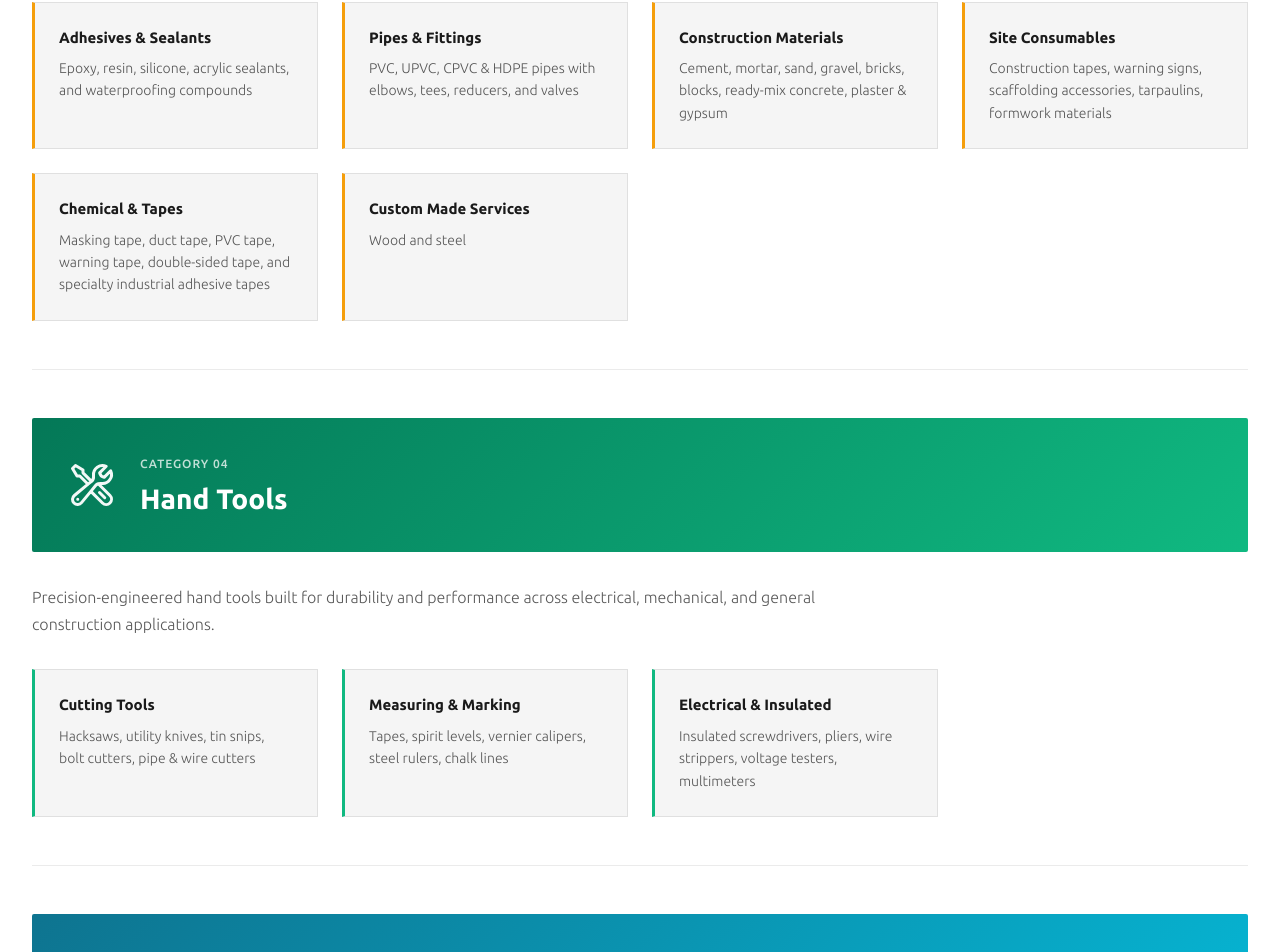
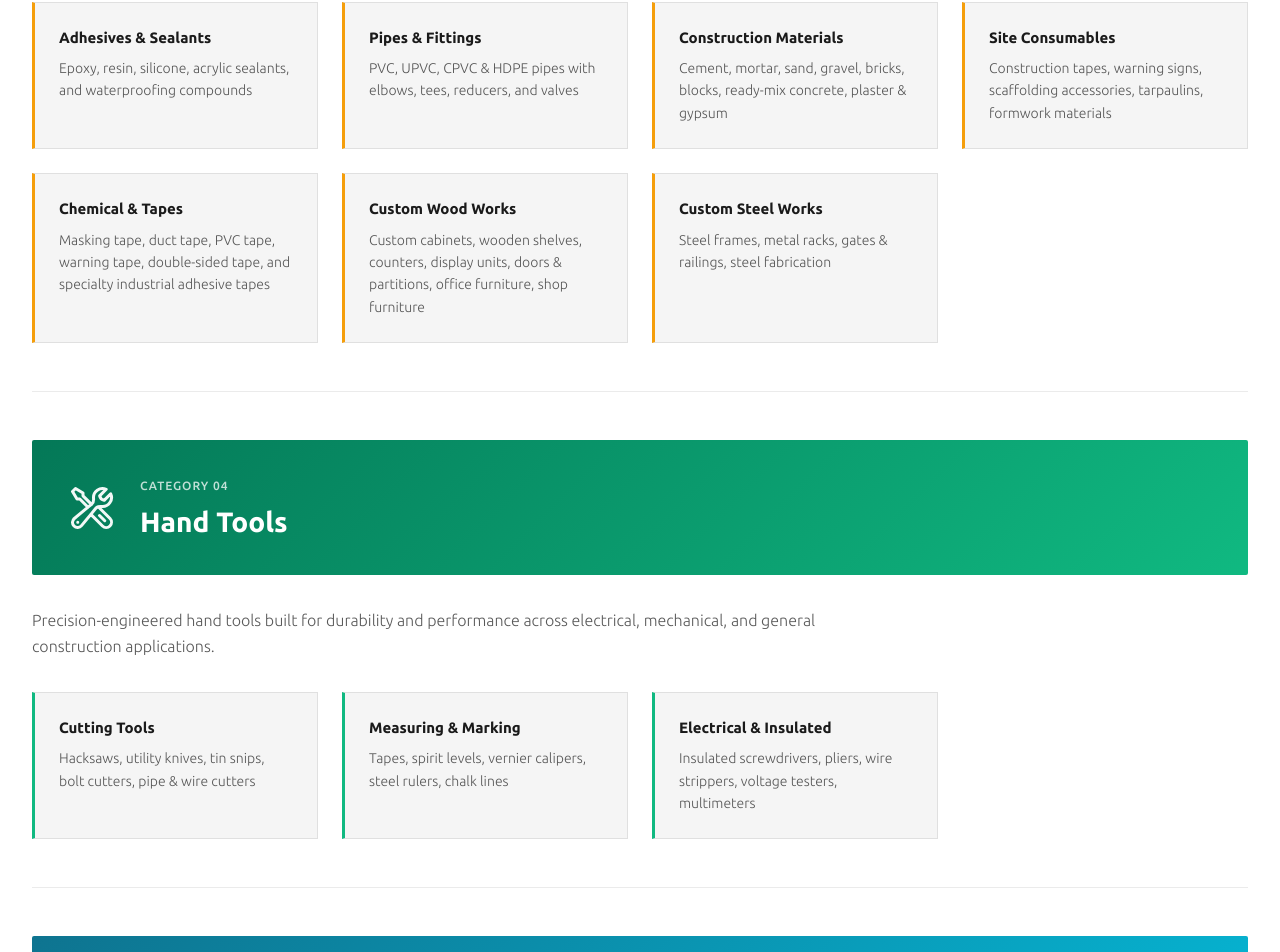
Before and after one commit to prajith9999/Indoventure2026, a React (Vite) app in the folder indoventuredoha/: page / in a window 1280 px wide. Shown: the part 9897-10849 px from the top of the page. Built offline with nearby package versions, Linux system fonts and the light colour scheme.

Commit message:
your commit message here

```diff
--- a/indoventuredoha/src/data/products.js
+++ b/indoventuredoha/src/data/products.js
@@ -65,8 +65,12 @@ export const PORTFOLIO_CATEGORIES = [
         items: 'Masking tape, duct tape, PVC tape, warning tape, double-sided tape, and specialty industrial adhesive tapes',
       },
       {
-        name: 'Custom Made Services',
-        items: 'Wood and steel',
+        name: 'Custom Wood Works',
+        items: 'Custom cabinets, wooden shelves, counters, display units, doors & partitions, office furniture, shop furniture',
+      },
+      {
+        name: 'Custom Steel Works',
+        items: 'Steel frames, metal racks, gates & railings, steel fabrication',
       },
     ],
   },
```
